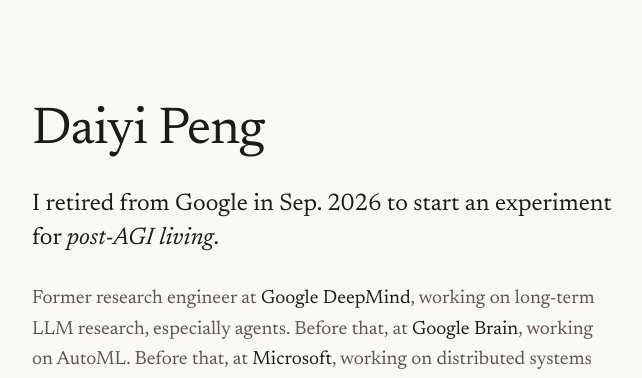
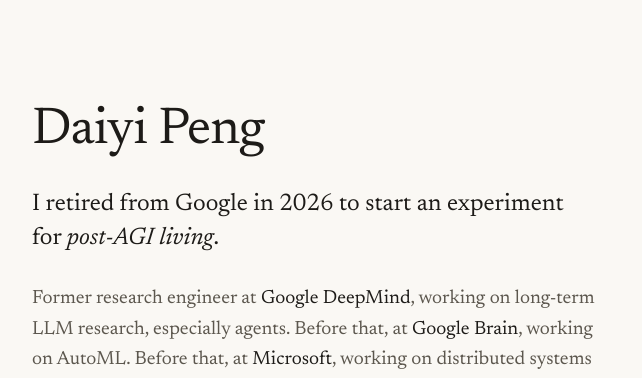
Before and after one commit to daiyip/daiyip.github.io, a Jekyll site: the page built from index.md, in a window 1280 px wide. Shown: the top 378 px of the page, without its empty margins (318-960 px from the left). Built offline with Jekyll 4.4.1, drawn with Linux system fonts in a browser that asks for light colours.

Commit message:
Use the design's exact lede wording
Co-Authored-By: Claude Opus 5.5 (1M context) <noreply@anthropic.com>
Claude-Session: https://claude.ai/code/session_01V7uG4qBv2ZfT4PQQsdbMMz

```diff
--- a/index.md
+++ b/index.md
@@ -4,7 +4,7 @@ layout: default
 
 <div class="intro">
   <h1>Daiyi Peng</h1>
-  <p class="lede">I retired from Google in Sep. 2026 to start an experiment for&nbsp;<em>post-AGI living</em>.</p>
+  <p class="lede">I retired from Google in 2026 to start an experiment for&nbsp;<em>post-AGI living</em>.</p>
   <p class="bio">Former research engineer at <b>Google DeepMind</b>, working on long-term LLM research, especially agents. Before that, at <b>Google Brain</b>, working on AutoML. Before that, at <b>Microsoft</b>, working on distributed systems and search engines.</p>
   <div class="links mono">
     <a href="https://github.com/daiyip">GitHub</a>
```
